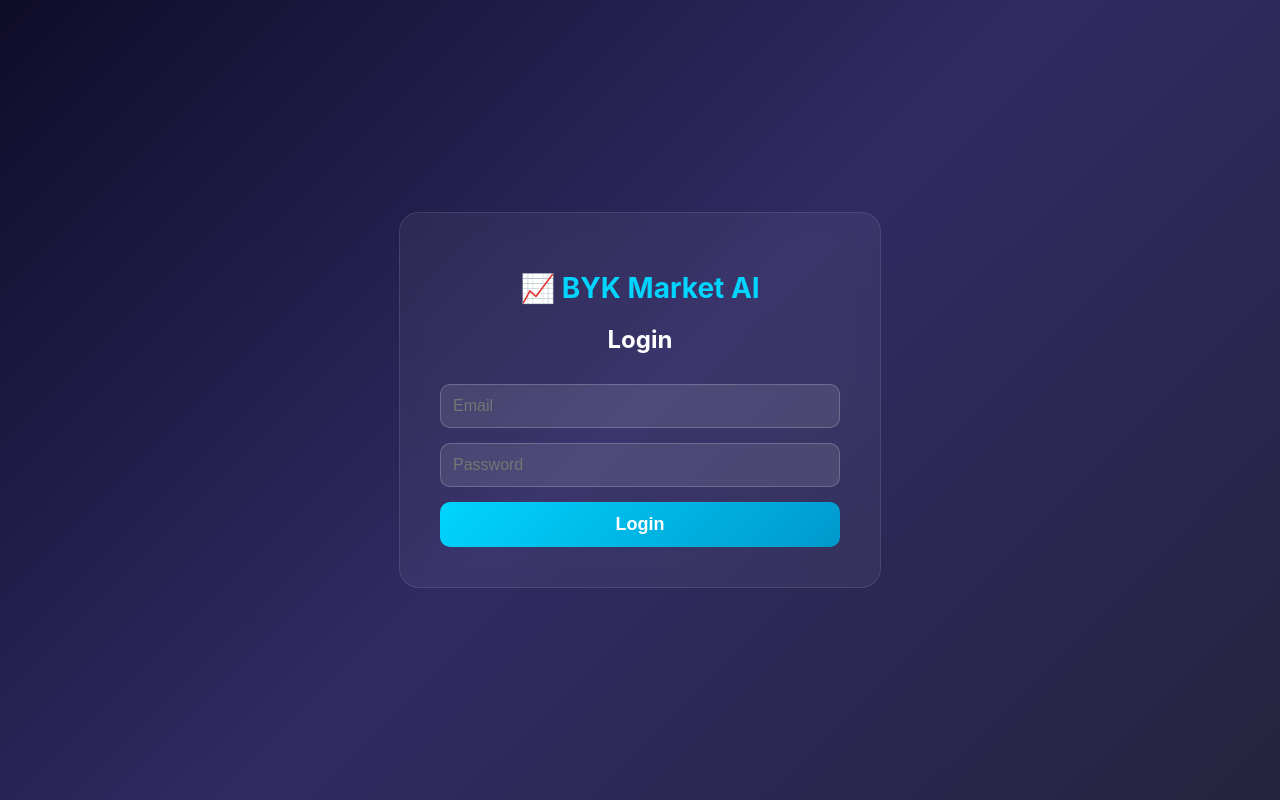
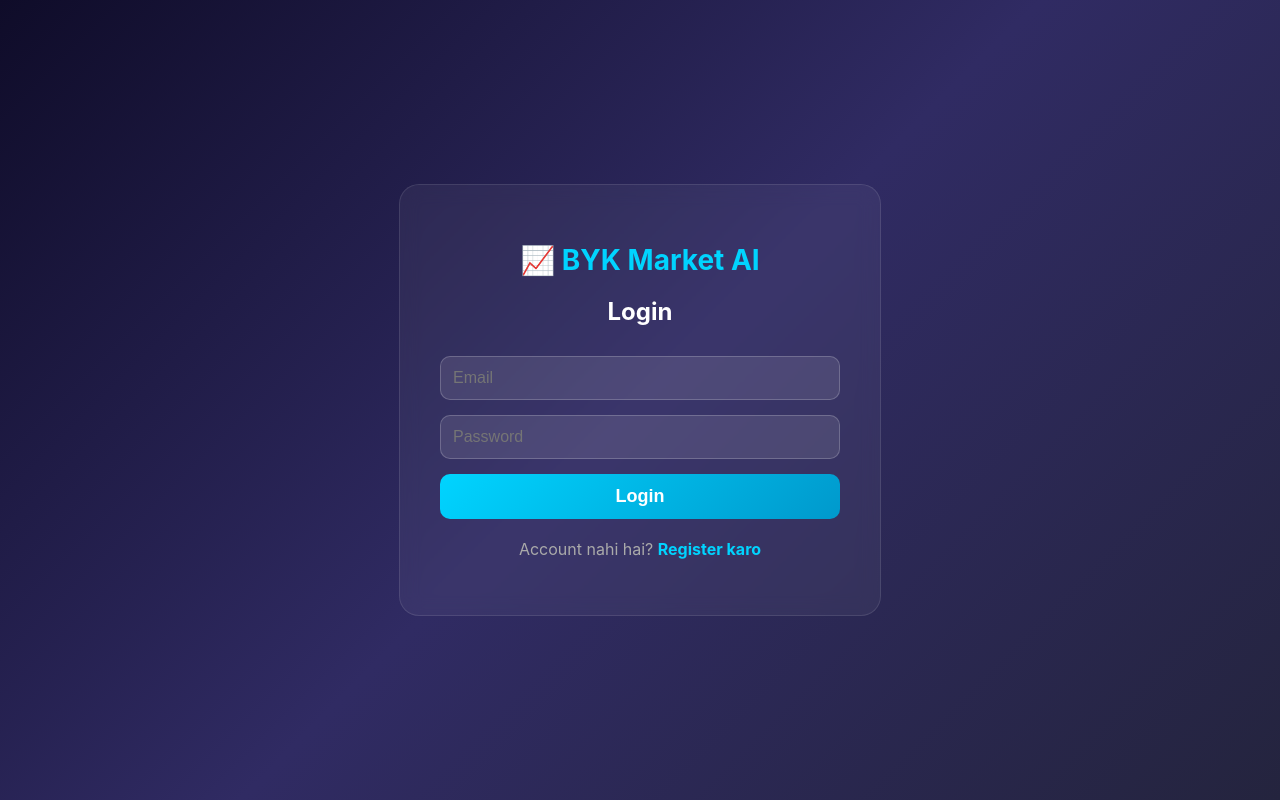
Before and after one commit to BYKOfficial/BYK-Market-AI-Frontend, a React (Create React App) app: page / in a window 1280 px wide. Built offline with nearby package versions, Linux system fonts and the light colour scheme.

Commit message:
Add register link to login page

```diff
--- a/src/App.js
+++ b/src/App.js
@@ -27,7 +27,7 @@ function App() {
     return <Register onRegister={() => setPage('login')} />;
   }
 
-  return <Login onLogin={handleLogin} />;
+  return <Login onLogin={handleLogin} onRegister={() => setPage('register')} />;
 }
 
 export default App;
--- a/src/pages/Login.js
+++ b/src/pages/Login.js
@@ -1,7 +1,7 @@
 import React, { useState } from 'react';
 import { loginUser } from '../services/api';
 
-function Login({ onLogin }) {
+function Login({ onLogin, onRegister }) {
   const [email, setEmail] = useState('');
   const [password, setPassword] = useState('');
   const [error, setError] = useState('');
@@ -29,85 +29,32 @@ function Login({ onLogin }) {
         <h2 style={styles.title}>Login</h2>
         {error && <p style={styles.error}>{error}</p>}
         <form onSubmit={handleSubmit}>
-          <input
-            style={styles.input}
-            type="email"
-            placeholder="Email"
-            value={email}
-            onChange={(e) => setEmail(e.target.value)}
-            required
-          />
-          <input
-            style={styles.input}
-            type="password"
-            placeholder="Password"
-            value={password}
-            onChange={(e) => setPassword(e.target.value)}
-            required
-          />
+          <input style={styles.input} type="email" placeholder="Email"
+            value={email} onChange={(e) => setEmail(e.target.value)} required />
+          <input style={styles.input} type="password" placeholder="Password"
+            value={password} onChange={(e) => setPassword(e.target.value)} required />
           <button style={styles.button} type="submit" disabled={loading}>
             {loading ? 'Logging in...' : 'Login'}
           </button>
         </form>
+        <p style={styles.link} onClick={onRegister}>
+          Account nahi hai? <span style={styles.linkText}>Register karo</span>
+        </p>
       </div>
     </div>
   );
 }
 
 const styles = {
-  container: {
-    minHeight: '100vh',
-    background: 'linear-gradient(135deg, #0f0c29, #302b63, #24243e)',
-    display: 'flex',
-    justifyContent: 'center',
-    alignItems: 'center',
-  },
-  card: {
-    background: 'rgba(255,255,255,0.05)',
-    backdropFilter: 'blur(10px)',
-    borderRadius: '20px',
-    padding: '40px',
-    width: '400px',
-    border: '1px solid rgba(255,255,255,0.1)',
-  },
-  logo: {
-    color: '#00d4ff',
-    textAlign: 'center',
-    fontSize: '28px',
-    marginBottom: '10px',
-  },
-  title: {
-    color: '#ffffff',
-    textAlign: 'center',
-    marginBottom: '30px',
-  },
-  input: {
-    width: '100%',
-    padding: '12px',
-    marginBottom: '15px',
-    borderRadius: '10px',
-    border: '1px solid rgba(255,255,255,0.2)',
-    background: 'rgba(255,255,255,0.1)',
-    color: '#ffffff',
-    fontSize: '16px',
-    boxSizing: 'border-box',
-  },
-  button: {
-    width: '100%',
-    padding: '12px',
-    borderRadius: '10px',
-    border: 'none',
-    background: 'linear-gradient(135deg, #00d4ff, #0099cc)',
-    color: '#ffffff',
-    fontSize: '18px',
-    cursor: 'pointer',
-    fontWeight: 'bold',
-  },
-  error: {
-    color: '#ff4444',
-    textAlign: 'center',
-    marginBottom: '15px',
-  }
+  container: { minHeight: '100vh', background: 'linear-gradient(135deg, #0f0c29, #302b63, #24243e)', display: 'flex', justifyContent: 'center', alignItems: 'center' },
+  card: { background: 'rgba(255,255,255,0.05)', backdropFilter: 'blur(10px)', borderRadius: '20px', padding: '40px', width: '400px', border: '1px solid rgba(255,255,255,0.1)' },
+  logo: { color: '#00d4ff', textAlign: 'center', fontSize: '28px', marginBottom: '10px' },
+  title: { color: '#ffffff', textAlign: 'center', marginBottom: '30px' },
+  input: { width: '100%', padding: '12px', marginBottom: '15px', borderRadius: '10px', border: '1px solid rgba(255,255,255,0.2)', background: 'rgba(255,255,255,0.1)', color: '#ffffff', fontSize: '16px', boxSizing: 'border-box' },
+  button: { width: '100%', padding: '12px', borderRadius: '10px', border: 'none', background: 'linear-gradient(135deg, #00d4ff, #0099cc)', color: '#ffffff', fontSize: '18px', cursor: 'pointer', fontWeight: 'bold' },
+  error: { color: '#ff4444', textAlign: 'center', marginBottom: '15px' },
+  link: { color: '#aaaaaa', textAlign: 'center', marginTop: '20px', cursor: 'pointer' },
+  linkText: { color: '#00d4ff', fontWeight: 'bold' }
 };
 
 export default Login;
```
